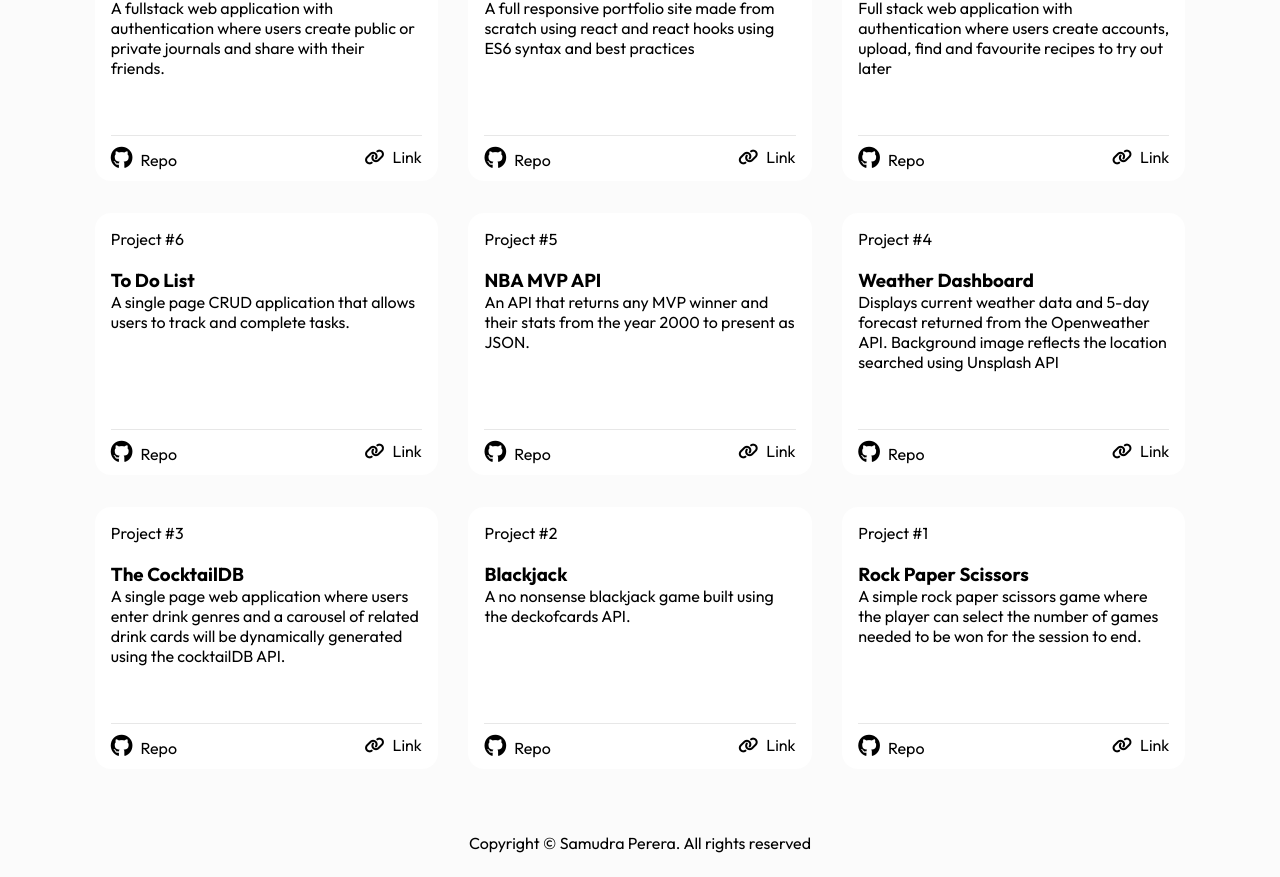
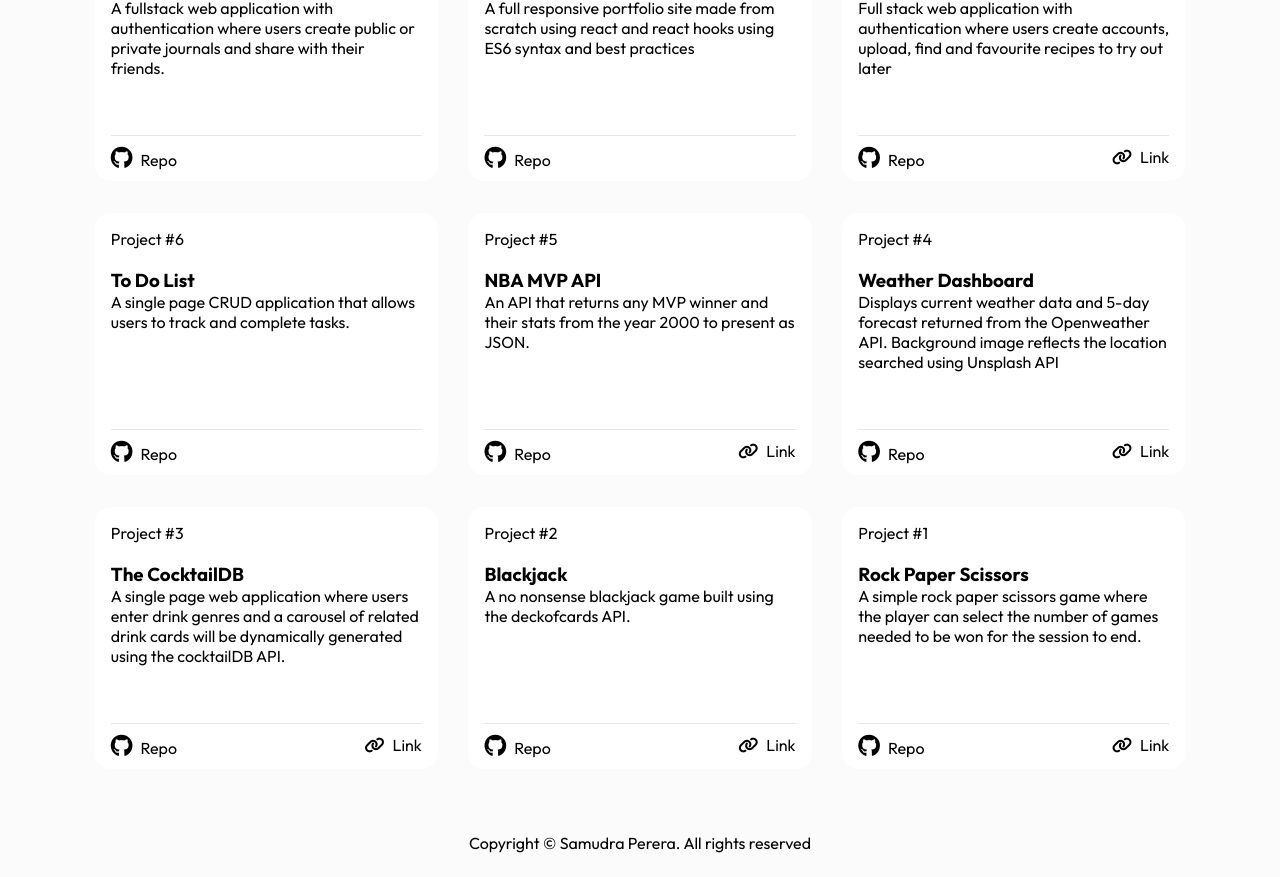
Before and after one commit to samudra-perera/React-Portfolio-Site, a React (Create React App) app in the folder portfolio-site/: page / in a window 1280 px wide. Shown: the part 1731-2608 px from the top of the page. Built offline with nearby package versions, Linux system fonts and the light colour scheme.

Commit message:
Added hosted links, added conditional rendering to the projects component

```diff
--- a/portfolio-site/src/components/projects/project-info.js
+++ b/portfolio-site/src/components/projects/project-info.js
@@ -4,15 +4,15 @@ const projectList = [
         title: 'Just Journal',
         description: 'A fullstack web application with authentication where users create public or private journals and share with their friends.',
         github: 'https://github.com/samudra-perera/Journal-App-Full-Stack',
-        hostedLink: 'google.com'
+        hostedLink: null,
     },
 
     {
         projectNumber: '8',
         title: 'React Portfolio Site',
         description: 'A full responsive portfolio site made from scratch using react and react hooks using ES6 syntax and best practices',
-        github: 'https://github.com/samudra-perera/React-Portfolio-Site',
-        hostedLink: 'google.com'
+        github: 'https://github.com/samudra-perera/React-Portfolio-Site/tree/main/portfolio-site',
+        hostedLink: null
     },
 
     {
@@ -28,7 +28,7 @@ const projectList = [
         title: 'To Do List',
         description: 'A single page CRUD application that allows users to track and complete tasks.',
         github: 'https://github.com/samudra-perera/To-Do-LIst-CRUD-App',
-        hostedLink: 'google.com'
+        hostedLink: null
     },
 
     {
@@ -44,7 +44,7 @@ const projectList = [
         title: 'Weather Dashboard',
         description: 'Displays current weather data and 5-day forecast returned from the Openweather API. Background image reflects the location searched using Unsplash API',
         github: 'https://github.com/samudra-perera/WeatherApp-',
-        hostedLink: 'google.com'
+        hostedLink: 'https://capable-yeot-c410f2.netlify.app/'
     },
 
     {
@@ -52,7 +52,7 @@ const projectList = [
         title: 'The CocktailDB',
         description: 'A single page web application where users enter drink genres and a carousel of related drink cards will be dynamically generated using the cocktailDB API.',
         github: 'https://github.com/samudra-perera/CocktailDB-API-App',
-        hostedLink: 'google.com'
+        hostedLink: 'https://super-basbousa-4fa5bb.netlify.app/'
     },
 
     {
@@ -60,7 +60,7 @@ const projectList = [
         title: 'Blackjack',
         description: 'A no nonsense blackjack game built using the deckofcards API.',
         github: 'https://github.com/samudra-perera/BlackJackApp',
-        hostedLink: 'google.com'
+        hostedLink: 'https://euphonious-starship-04f62c.netlify.app/'
     },
 
     {
@@ -68,7 +68,7 @@ const projectList = [
         title: 'Rock Paper Scissors',
         description: 'A simple rock paper scissors game where the player can select the number of games needed to be won for the session to end.',
         github: 'https://github.com/samudra-perera/rockPaperScissors',
-        hostedLink: 'google.com'
+        hostedLink: 'https://darling-macaron-fb687d.netlify.app/'
     }
 ]
 
--- a/portfolio-site/src/components/projects/projects.jsx
+++ b/portfolio-site/src/components/projects/projects.jsx
@@ -25,14 +25,16 @@ const ProjCard = (props) => {
                 <p className="card-para">{description}</p>
             </div>
             <div className="card-footer">
-                <a className="card-github" href={github}>
+                <a className="card-github" href={github} target='_blank' rel="noreferrer">
                     <i class="fa-brands fa-github"></i>
                     <span className="card-footer-span">Repo</span>
                 </a>
-                <a className="card-hosted-link" href={hostedLink}>
+            {hostedLink !== null &&
+                <a className="card-hosted-link" href={hostedLink} target='_blank' rel="noreferrer">
                     <i class="fa-solid fa-link"></i>
                     <span className="card-footer-span">Link</span>
                 </a>
+            }
             </div>
         </div>
     )
@@ -40,7 +42,7 @@ const ProjCard = (props) => {
 
 const ProjectMap = () => {
     return (
-        projectList.map((project) => (
+        projectList.map(project => (
                 <ProjCard
                 projectNumber = {project.projectNumber}
                 title = {project.title}
```
Also changed, not shown: 1 other file (tests, documents, lock files or other folders).
